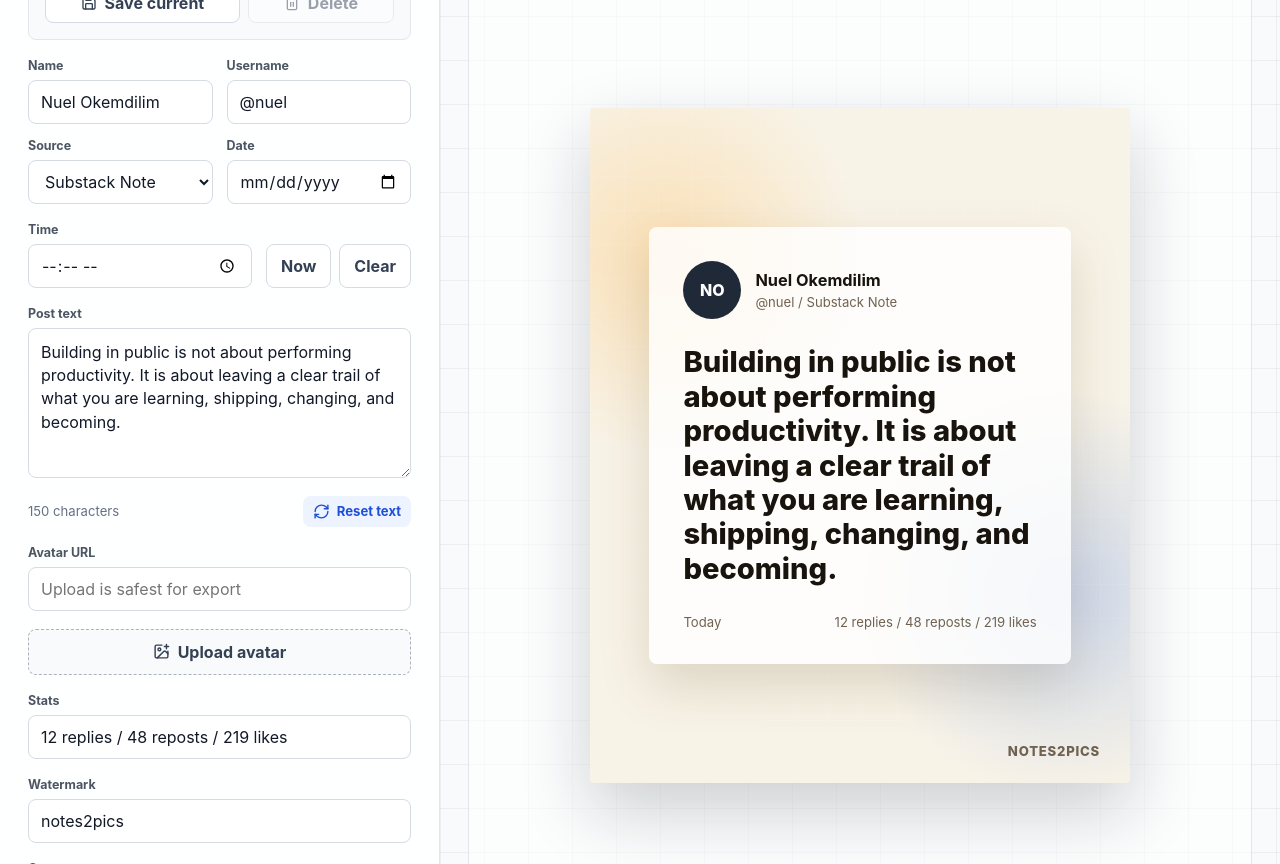
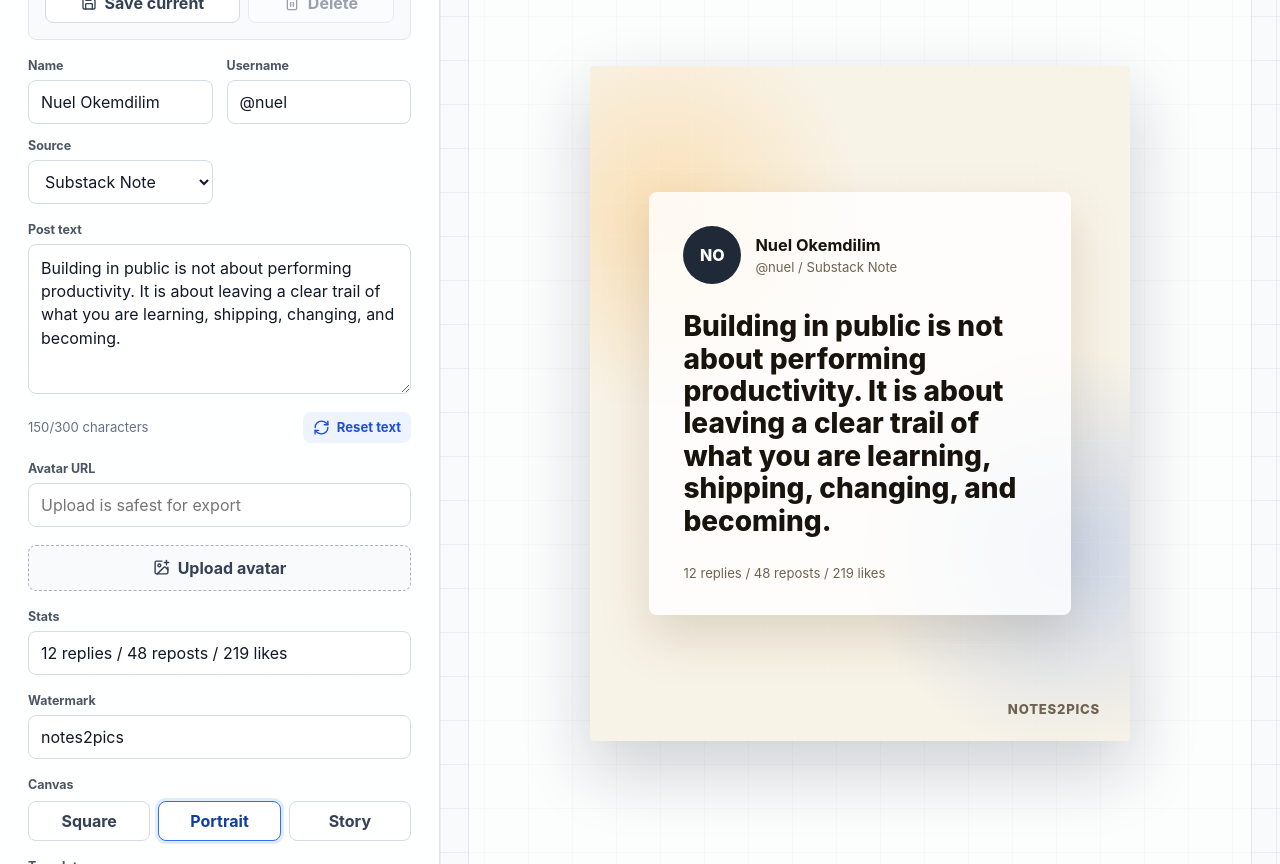
Before and after one commit to Jeruelrichard/Notes2Pic, a React (Vite) app: page / in a window 1280 px wide. Shown: the part 380-1244 px from the top of the page. Built offline with nearby package versions, Linux system fonts and the light colour scheme.

Commit message:
update to shortform

```diff
--- a/src/App.css
+++ b/src/App.css
@@ -140,30 +140,6 @@ h2 {
   display: grid;
   grid-template-columns: repeat(2, minmax(0, 1fr));
   gap: 14px;
-}
-
-.timestamp-row {
-  display: grid;
-  grid-template-columns: minmax(0, 1fr) auto;
-  gap: 14px;
-  align-items: end;
-}
-
-.timestamp-actions {
-  display: grid;
-  grid-template-columns: repeat(2, auto);
-  gap: 8px;
-}
-
-.timestamp-actions button {
-  min-height: 44px;
-  padding: 0 14px;
-  border: 1px solid #d6dbe3;
-  border-radius: 8px;
-  background: #ffffff;
-  color: #344054;
-  font-weight: 750;
-  cursor: pointer;
 }
 
 .full {
@@ -386,6 +362,8 @@ button:focus-visible {
 
 .post-card {
   position: relative;
+  display: flex;
+  flex-direction: column;
   width: min(78%, 430px);
   max-height: 78%;
   box-sizing: border-box;
@@ -447,26 +425,19 @@ button:focus-visible {
 }
 
 .post-text {
-  display: -webkit-box;
   margin: 0;
-  overflow: hidden;
+  overflow: visible;
   color: inherit;
   font-size: 1.82rem;
   font-weight: 760;
-  line-height: 1.18;
+  line-height: 1.16;
   letter-spacing: 0;
   white-space: pre-wrap;
-  -webkit-box-orient: vertical;
-  -webkit-line-clamp: 10;
+  overflow-wrap: anywhere;
 }
 
 .aspect-square .post-text {
   font-size: 1.55rem;
-  -webkit-line-clamp: 7;
-}
-
-.aspect-story .post-text {
-  -webkit-line-clamp: 13;
 }
 
 .post-footer {
@@ -657,14 +628,9 @@ button:focus-visible {
   }
 
   .control-grid,
-  .timestamp-row,
   .segmented,
   .swatches {
     grid-template-columns: 1fr;
-  }
-
-  .timestamp-actions {
-    grid-template-columns: repeat(2, 1fr);
   }
 
   .preview-frame {
--- a/src/App.jsx
+++ b/src/App.jsx
@@ -23,8 +23,6 @@ const starterPost = {
   avatar: '',
   text:
     'Building in public is not about performing productivity. It is about leaving a clear trail of what you are learning, shipping, changing, and becoming.',
-  timestampDate: '',
-  timestampTime: '',
   stats: '12 replies / 48 reposts / 219 likes',
   watermark: 'notes2pics',
 }
@@ -38,6 +36,7 @@ const starterMediumPost = {
 
 const profileStorageKey = 'notes2pics.profiles'
 const exportTimeoutMs = 15000
+const shortPostCharacterLimit = 300
 
 function initials(name) {
   return name
@@ -46,43 +45,6 @@ function initials(name) {
     .slice(0, 2)
     .map((part) => part[0]?.toUpperCase())
     .join('')
-}
-
-function getLocalDateTime() {
-  const now = new Date()
-  const year = now.getFullYear()
-  const month = String(now.getMonth() + 1).padStart(2, '0')
-  const day = String(now.getDate()).padStart(2, '0')
-  const hours = String(now.getHours()).padStart(2, '0')
-  const minutes = String(now.getMinutes()).padStart(2, '0')
-
-  return {
-    date: `${year}-${month}-${day}`,
-    time: `${hours}:${minutes}`,
-  }
-}
-
-function formatTimestamp(dateValue, timeValue) {
-  if (!dateValue && !timeValue) return 'Today'
-  if (!dateValue) return timeValue
-
-  const [year, month, day] = dateValue.split('-').map(Number)
-  const [hours = 0, minutes = 0] = timeValue ? timeValue.split(':').map(Number) : []
-  const date = new Date(year, month - 1, day, hours, minutes)
-  const dateText = new Intl.DateTimeFormat(undefined, {
-    month: 'short',
-    day: 'numeric',
-    year: 'numeric',
-  }).format(date)
-
-  if (!timeValue) return dateText
-
-  const timeText = new Intl.DateTimeFormat(undefined, {
-    hour: 'numeric',
-    minute: '2-digit',
-  }).format(date)
-
-  return `${dateText} at ${timeText}`
 }
 
 function readSavedProfiles() {
@@ -145,6 +107,19 @@ function wrapCanvasText(context, text, maxWidth, maxLines) {
   return visibleLines
 }
 
+function getShortPostTextStyle(text, aspect) {
+  const explicitLines = text.split('\n').length
+  const visualLineEstimate = Math.ceil(text.length / (aspect === 'square' ? 25 : 31))
+  const estimatedLines = Math.max(explicitLines, visualLineEstimate)
+  const baseSize = aspect === 'square' ? 24 : 28
+  const sizeByCharacters = text.length > 210 ? baseSize - 4 : text.length > 150 ? baseSize - 2 : baseSize
+  const sizeByLines = estimatedLines > 12 ? 15 : estimatedLines > 9 ? 17 : estimatedLines > 7 ? 19 : sizeByCharacters
+
+  return {
+    fontSize: `${Math.max(13, Math.min(sizeByCharacters, sizeByLines))}px`,
+  }
+}
+
 function App() {
   const exportRef = useRef(null)
   const [contentMode, setContentMode] = useState('short')
@@ -159,7 +134,6 @@ function App() {
 
   const isMediumMode = contentMode === 'medium'
   const currentAspect = aspectOptions[aspect]
-  const displayTimestamp = formatTimestamp(post.timestampDate, post.timestampTime)
   const exportBackground = isMediumMode
     ? mediumPost.theme === 'dark'
       ? '#000000'
@@ -168,9 +142,14 @@ function App() {
 
   const charCount = isMediumMode ? mediumPost.text.length : post.text.length
   const avatarInitials = useMemo(() => initials(post.name) || 'N2', [post.name])
+  const shortPostTextStyle = useMemo(() => getShortPostTextStyle(post.text, aspect), [aspect, post.text])
 
   function updatePost(field, value) {
     setPost((current) => ({ ...current, [field]: value }))
+  }
+
+  function updateShortPostText(value) {
+    updatePost('text', value.slice(0, shortPostCharacterLimit))
   }
 
   function updateMediumPost(field, value) {
@@ -240,25 +219,6 @@ function App() {
     persistProfiles(profiles.filter((item) => item.id !== selectedProfileId))
     setSelectedProfileId('')
     setNotice(`Deleted profile for ${profile.name || profile.username}.`)
-  }
-
-  function useCurrentTimestamp() {
-    const current = getLocalDateTime()
-    setPost((postState) => ({
-      ...postState,
-      timestampDate: current.date,
-      timestampTime: current.time,
-    }))
-    setNotice('Timestamp set to the current date and time.')
-  }
-
-  function clearTimestamp() {
-    setPost((postState) => ({
-      ...postState,
-      timestampDate: '',
-      timestampTime: '',
-    }))
-    setNotice('Timestamp cleared. The preview will show Today.')
   }
 
   function handleAvatarUpload(event) {
@@ -476,47 +436,22 @@ function App() {
                   <select value={post.source} onChange={(event) => updatePost('source', event.target.value)}>
                     <option>Substack Note</option>
                     <option>X</option>
-                    <option>Web Note</option>
+                    <option>Threads</option>
                   </select>
                 </label>
-
-                <label className="field">
-                  <span>Date</span>
-                  <input
-                    type="date"
-                    value={post.timestampDate}
-                    onChange={(event) => updatePost('timestampDate', event.target.value)}
-                  />
-                </label>
-              </div>
-
-              <div className="timestamp-row">
-                <label className="field">
-                  <span>Time</span>
-                  <input
-                    type="time"
-                    value={post.timestampTime}
-                    onChange={(event) => updatePost('timestampTime', event.target.value)}
-                  />
-                </label>
-
-                <div className="timestamp-actions" aria-label="Date and time actions">
-                  <button type="button" onClick={useCurrentTimestamp}>
-                    Now
-                  </button>
-                  <button type="button" onClick={clearTimestamp}>
-                    Clear
-                  </button>
-                </div>
               </div>
 
               <label className="field full">
                 <span>Post text</span>
-                <textarea value={post.text} onChange={(event) => updatePost('text', event.target.value)} />
+                <textarea
+                  maxLength={shortPostCharacterLimit}
+                  value={post.text}
+                  onChange={(event) => updateShortPostText(event.target.value)}
+                />
               </label>
 
               <div className="helper-row">
-                <span>{charCount} characters</span>
+                <span>{charCount}/{shortPostCharacterLimit} characters</span>
                 <button type="button" onClick={() => updatePost('text', starterPost.text)}>
                   <RefreshCw aria-hidden="true" />
                   Reset text
@@ -640,10 +575,11 @@ function App() {
                       </div>
                     </header>
 
-                    <p className="post-text">{post.text || 'Paste the post text here.'}</p>
+                    <p className="post-text" style={shortPostTextStyle}>
+                      {post.text || 'Paste the post text here.'}
+                    </p>
 
                     <footer className="post-footer">
-                      <span>{displayTimestamp}</span>
                       <span>{post.stats}</span>
                     </footer>
                   </article>
```
Also changed, not shown: 1 other file (tests, documents, lock files or other folders).
